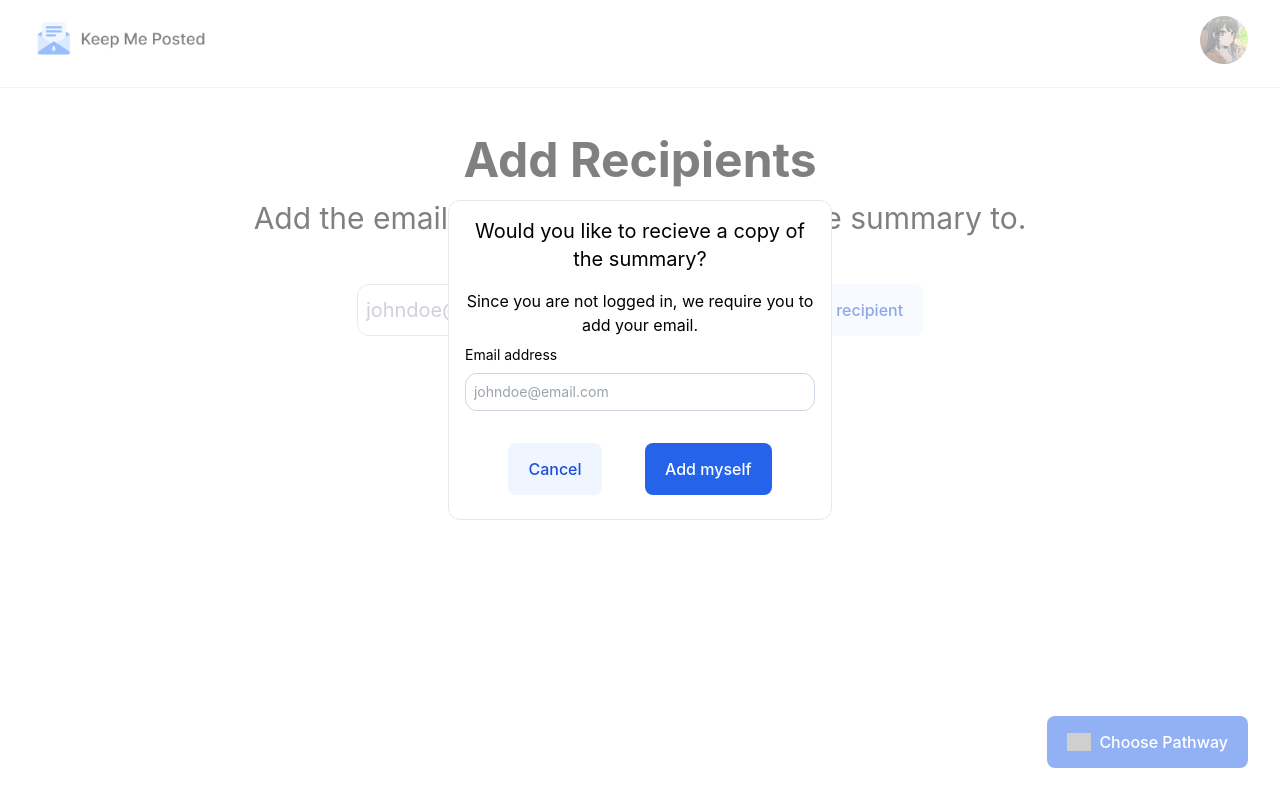
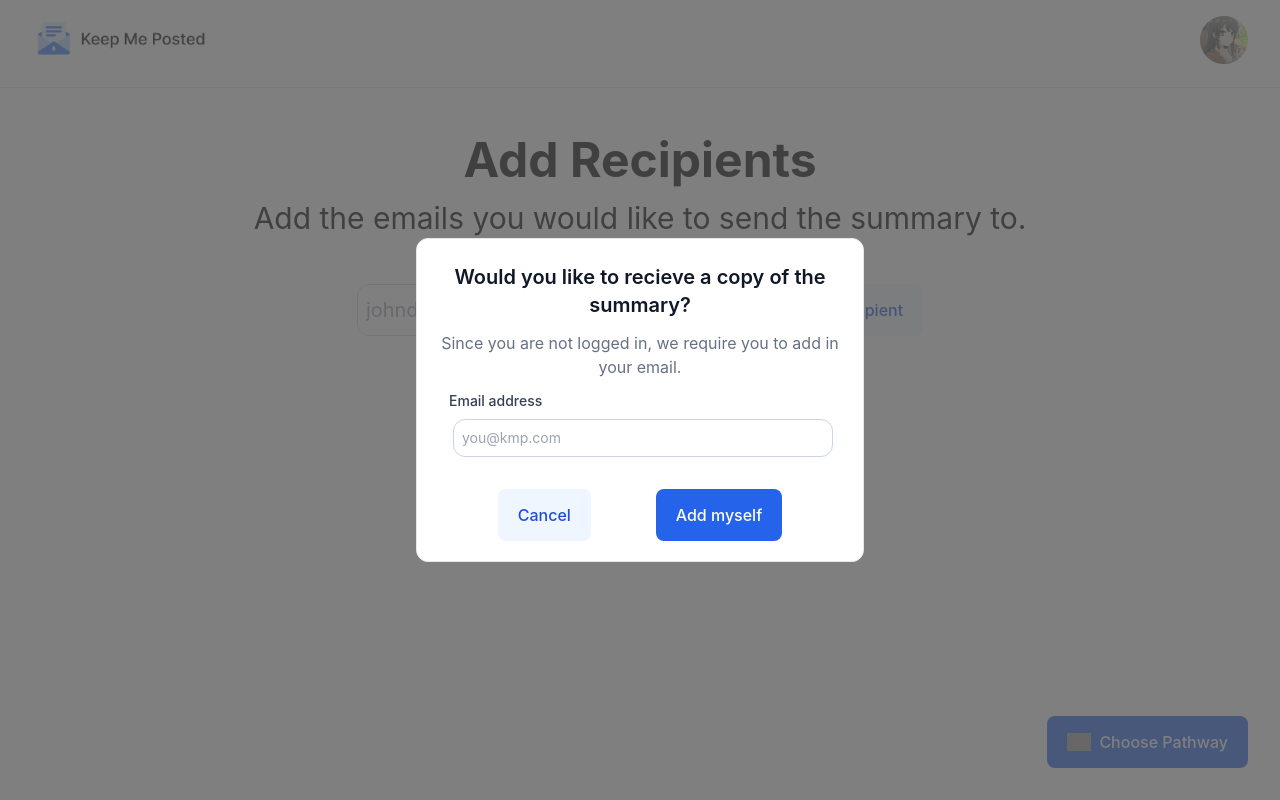
Before and after one commit to RValanki/Keep-Me-Posted, a SvelteKit app in the folder frontend/: page /email in a window 1280 px wide. Both pictures are taken after a click on the button "Choose Pathway". Built offline with nearby package versions, Linux system fonts and the light colour scheme; grey boxes are pictures that could not be loaded.

Commit message:
Styled email modal

```diff
--- a/frontend/src/components/userEmailEntry.svelte
+++ b/frontend/src/components/userEmailEntry.svelte
@@ -27,25 +27,29 @@
   };
 </script>
 
-<div
-  hidden={!$isOpen}
-  class="z-50 w-96 h-80 absolute left-1/2 top-1/4 -translate-x-48 text-center bg-white border rounded-xl"
->
-  <div class="text-l p-4">Would you like to recieve a copy of the summary?</div>
+{#if $isOpen}
+    <!-- Overlay -->
+    <div class="fixed inset-0 bg-black bg-opacity-50 z-40" on:click={handleCancel}></div>
 
-  <div class="text-base px-4 text">
-    Since you are not logged in, we require you to add your email.
+    <!-- Popup Content -->
+     <div class="fixed inset-0 flex items-center justify-center z-50">
+        <div class="p-4 w-full max-w-md bg-white border rounded-xl">
+            <div class="h2 text-center text-gray-900 font-semibold p-2">Would you like to recieve a copy of the summary?</div>
+
+      <div class="h3 text-center text-gray-500 text-base p-1">
+        Since you are not logged in, we require you to add in your email.
       </div>
 
-  <div class="text-left text-sm px-4 py-2">Email address</div>
+      <div class="text-left font-medium text-sm text-gray-700 px-4 py-2">Email address</div>
       <input
-    class="border border-slate-300 p-2 rounded-xl text-left w-11/12 text-sm"
+        class="border flex ml-5 border-slate-300 p-2 rounded-xl text-left w-11/12 text-sm text-gray-700"
         type="email"
-    placeholder="johndoe@email.com"
+        placeholder="you@kmp.com"
         bind:value={emailString}
+
       />
 
-  <div class="flex justify-evenly px-4 pt-8 items-center">
+      <div class="flex shrink justify-evenly object-cover pb-1 pt-8 items-center">
         <Button
           type="secondary"
           text="Cancel"
@@ -60,3 +64,5 @@
         ></Button>
       </div>
     </div>
+    </div>
+{/if}
--- a/frontend/tailwind.config.js
+++ b/frontend/tailwind.config.js
@@ -7,7 +7,11 @@ export default {
             'light-blue': '#f5faff',
              'medium-blue': '#84caff',
              'blue-800': '#1849a9',
-             'gray-400': '#98a2b3'
+             'gray-900': '#101828',
+             'gray-700': '#344054',
+             'gray-500': '#667085',
+             'gray-400': '#98a2b3',
+             'gray-300': '#d0d5dd'
              },
         },
         fontFamily: {
```
Lines whose indentation alone changed are shown as unchanged.
